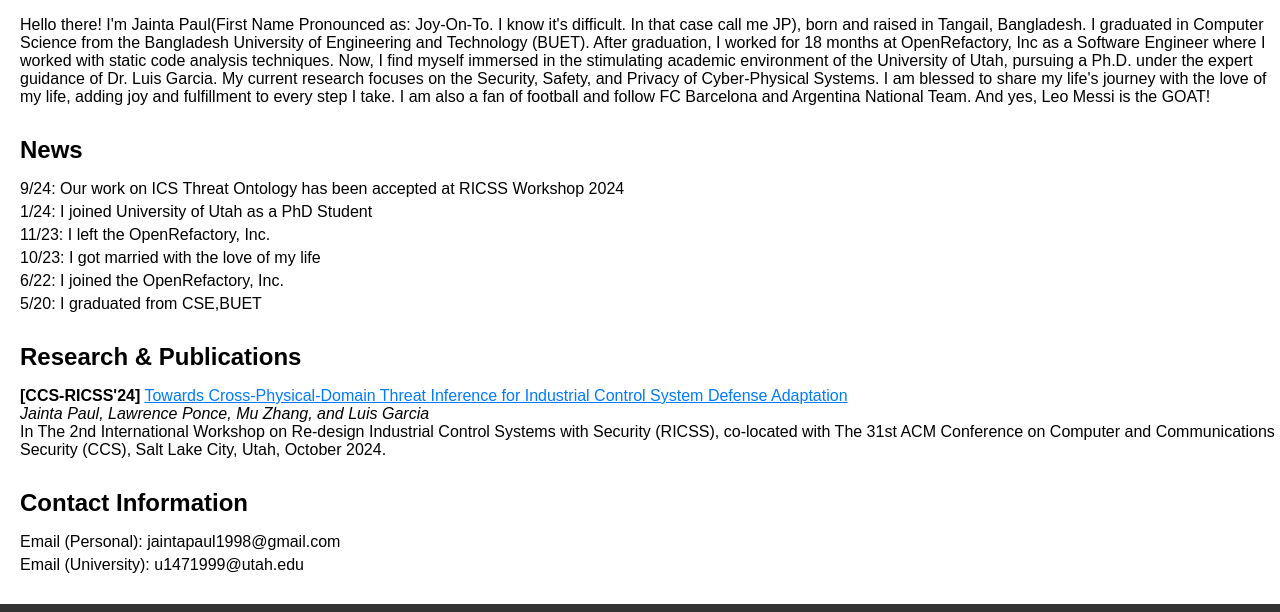
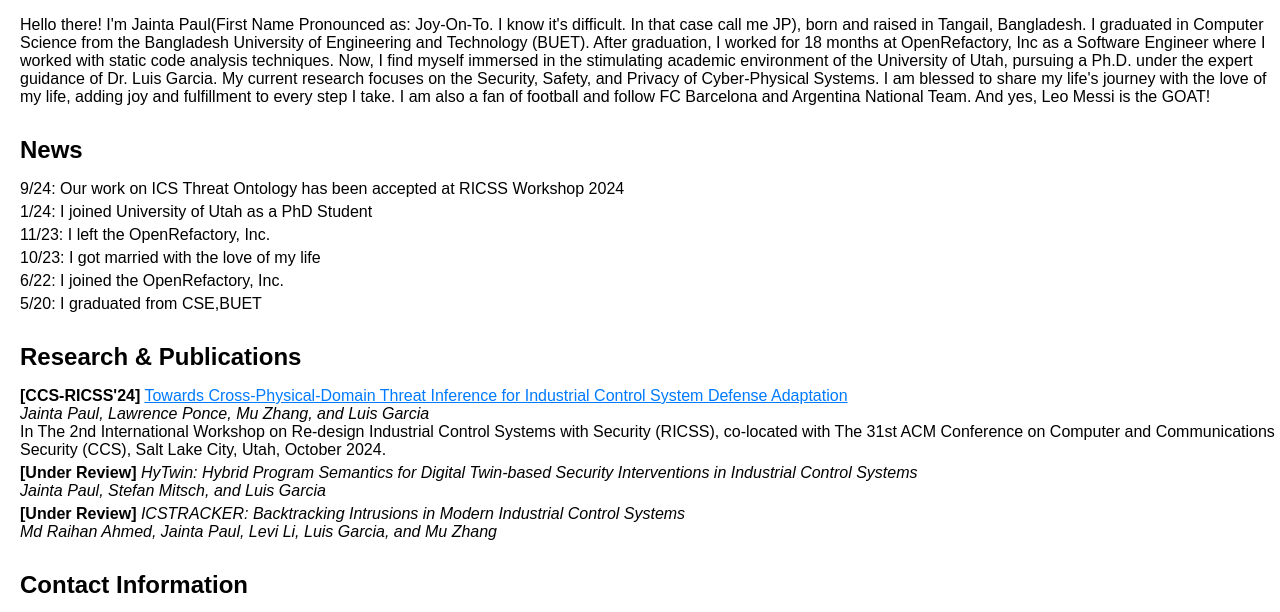
Before and after one commit to pauljainta/jp, a plain HTML site: page index.html in a window 1280 px wide. Shown: the part 663-1275 px from the top of the page. Drawn offline with Linux system fonts and the light colour scheme; some icons are missing.

Commit message:
Updated publications

```diff
--- a/index.html
+++ b/index.html
@@ -74,8 +74,18 @@
         In The 2nd International Workshop on Re-design Industrial Control Systems with Security (RICSS),
         co-located with The 31st ACM Conference on Computer and Communications Security (CCS), Salt Lake City, Utah, October 2024.
     </li>
+    <li>
+        <strong>[Under Review]</strong>
+        <em>HyTwin: Hybrid Program Semantics for Digital Twin-based Security Interventions in Industrial Control Systems</em><br>
+        <em>Jainta Paul, Stefan Mitsch, and Luis Garcia</em>
+    </li>
+    <li>
+        <strong>[Under Review]</strong>
+        <em>ICSTRACKER: Backtracking Intrusions in Modern Industrial Control Systems</em><br>
+        <em>Md Raihan Ahmed, Jainta Paul, Levi Li, Luis Garcia, and Mu Zhang</em>
+    </li>
+</ul>
 
-  </ul>
 </div>
 
 
```
Lines whose indentation alone changed are shown as unchanged.
